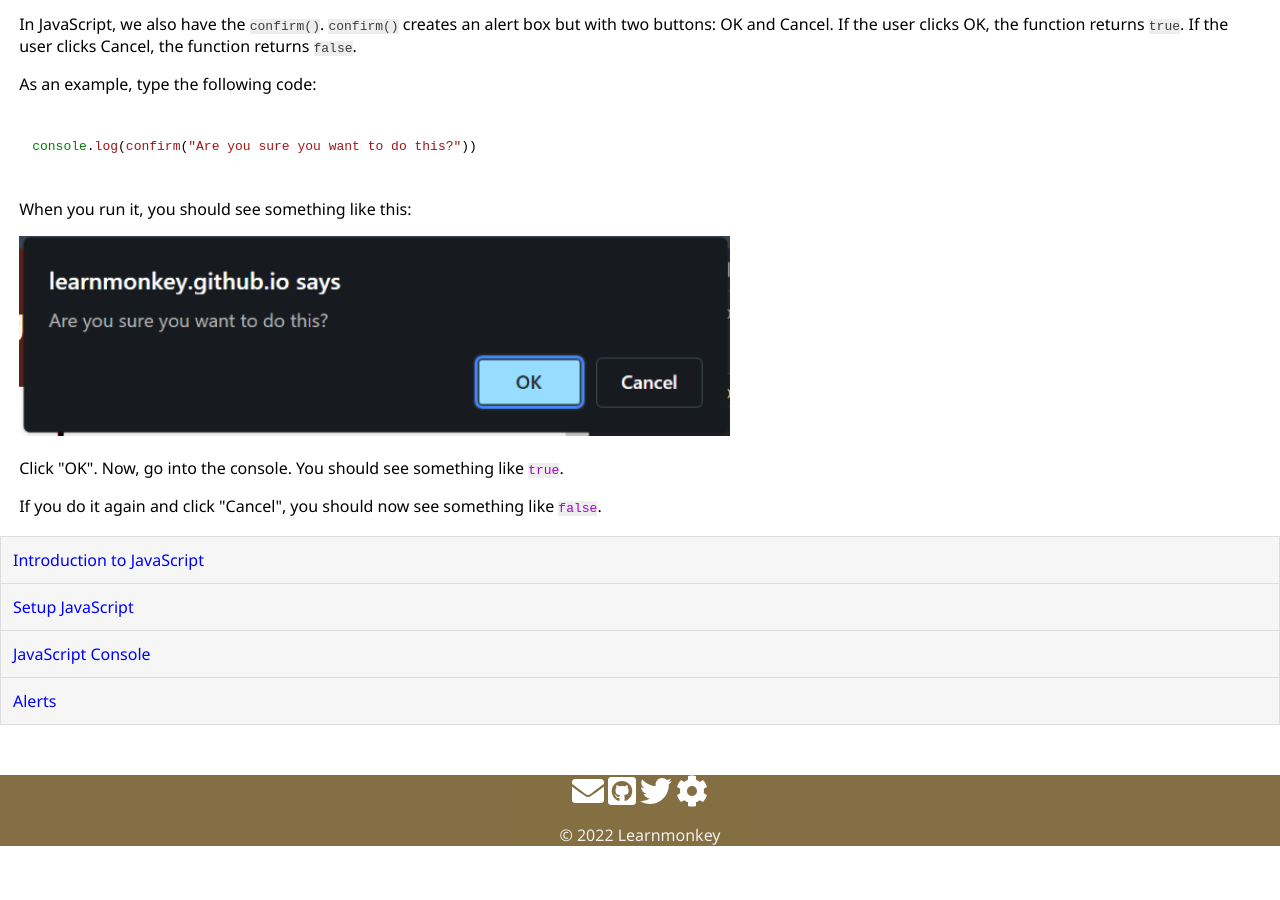
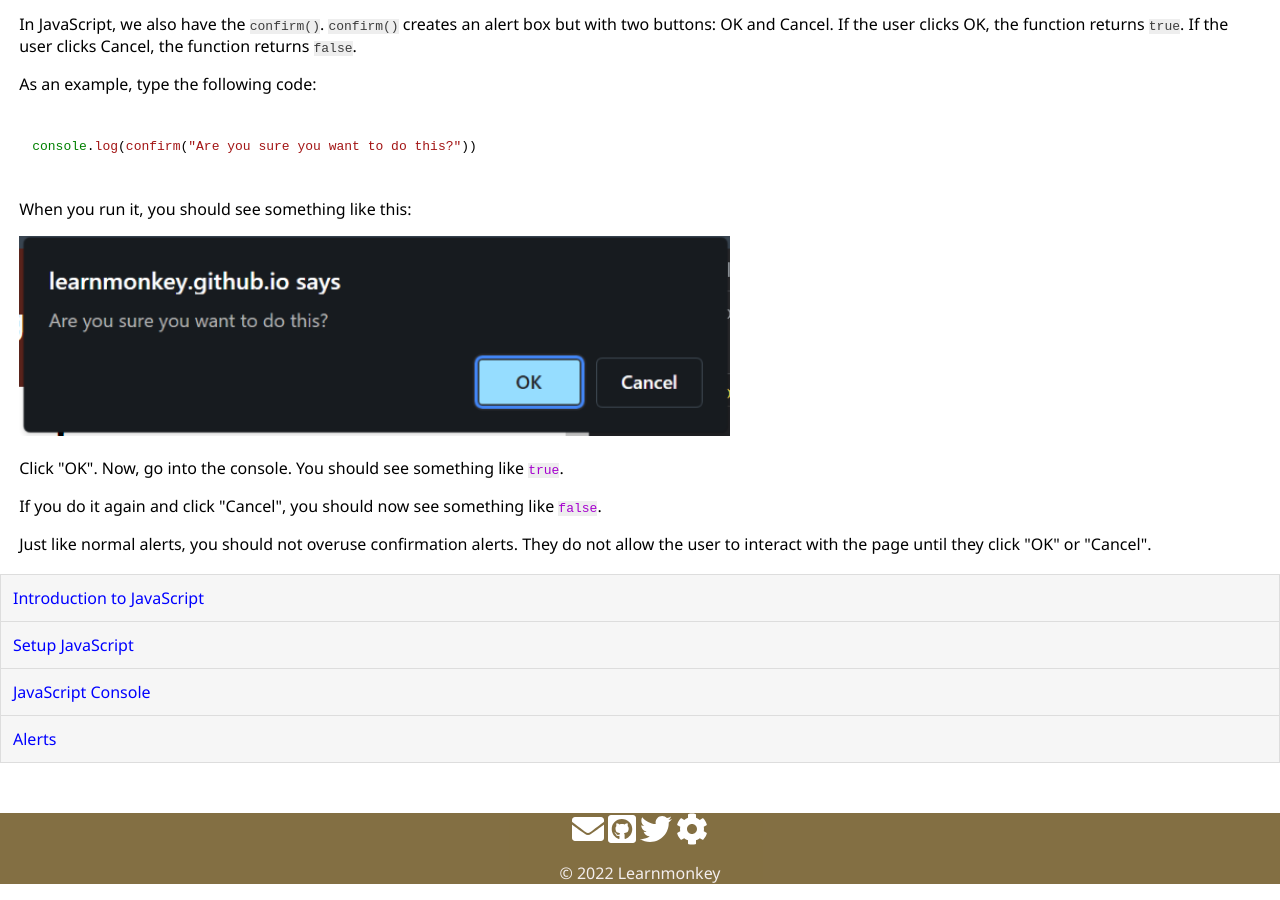
Before and after one commit to learnmonkey/learnmonkey.github.io, a Jekyll site: the page built from programming/javascript/alerts.html, in a window 1280 px wide and 900 px high, scrolled down 813 px. Built offline with Jekyll 4.4.1, drawn with Linux system fonts in a browser that asks for light colours; nearby versions of some CDN libraries; before the commit the page ends 1675 px from its top, so only the background shows below that.

Commit message:
add quick sentence

```diff
--- a/programming/javascript/alerts.html
+++ b/programming/javascript/alerts.html
@@ -32,4 +32,5 @@ console.log(confirm("Are you sure you want to do this?"))
     <img src="/images/programming/javascript/confirm-alert-example.png" alt="An example of a confirmation alert in JavaScript">
     <p>Click "OK". Now, go into the console. You should see something like <code style="color:rgb(166, 0, 207)">true</code>.</p>
     <p>If you do it again and click "Cancel", you should now see something like <code style="color:rgb(166, 0, 207)">false</code>.</p>
+    <p>Just like normal alerts, you should not overuse confirmation alerts. They do not allow the user to interact with the page until they click "OK" or "Cancel".</p>
 </section>
```
